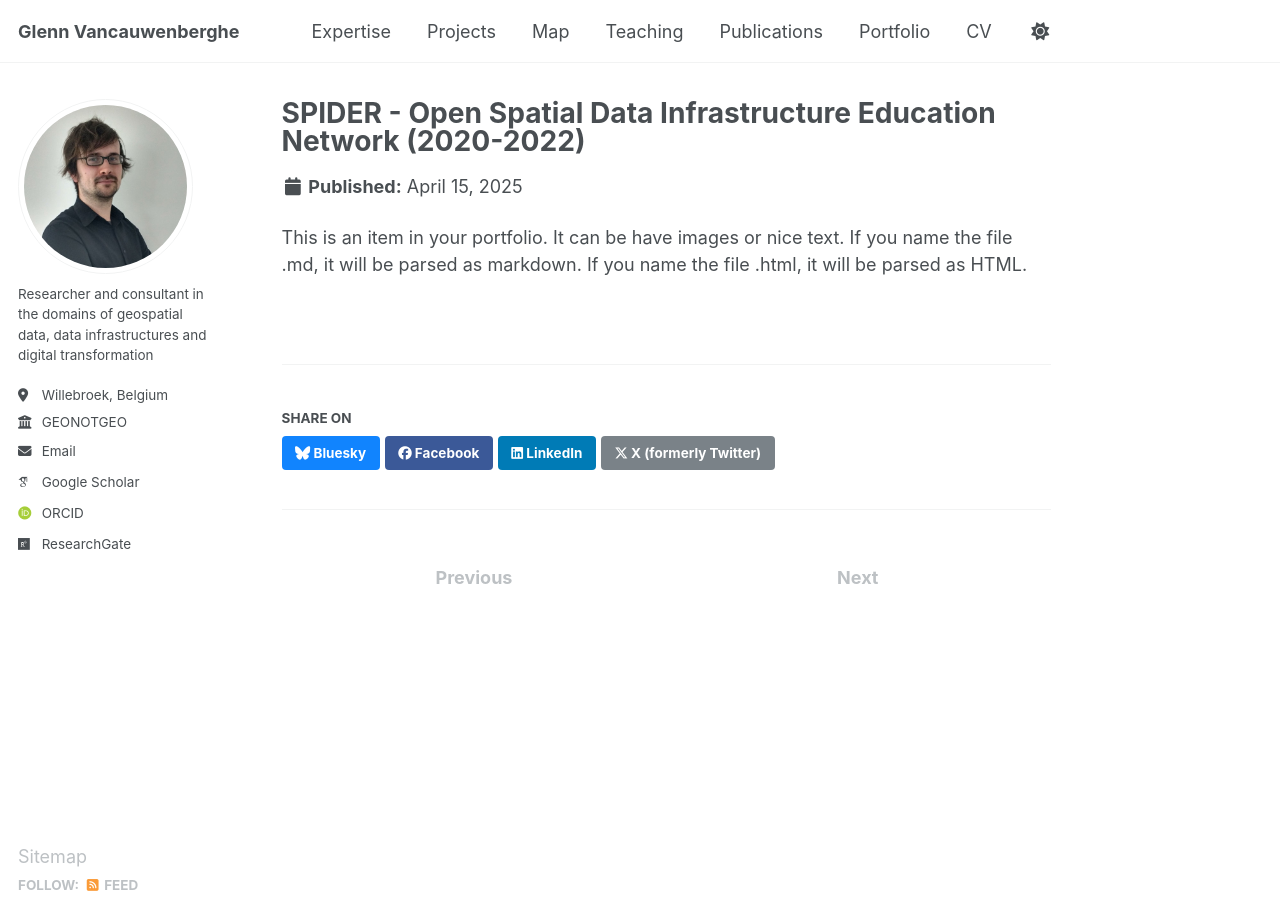
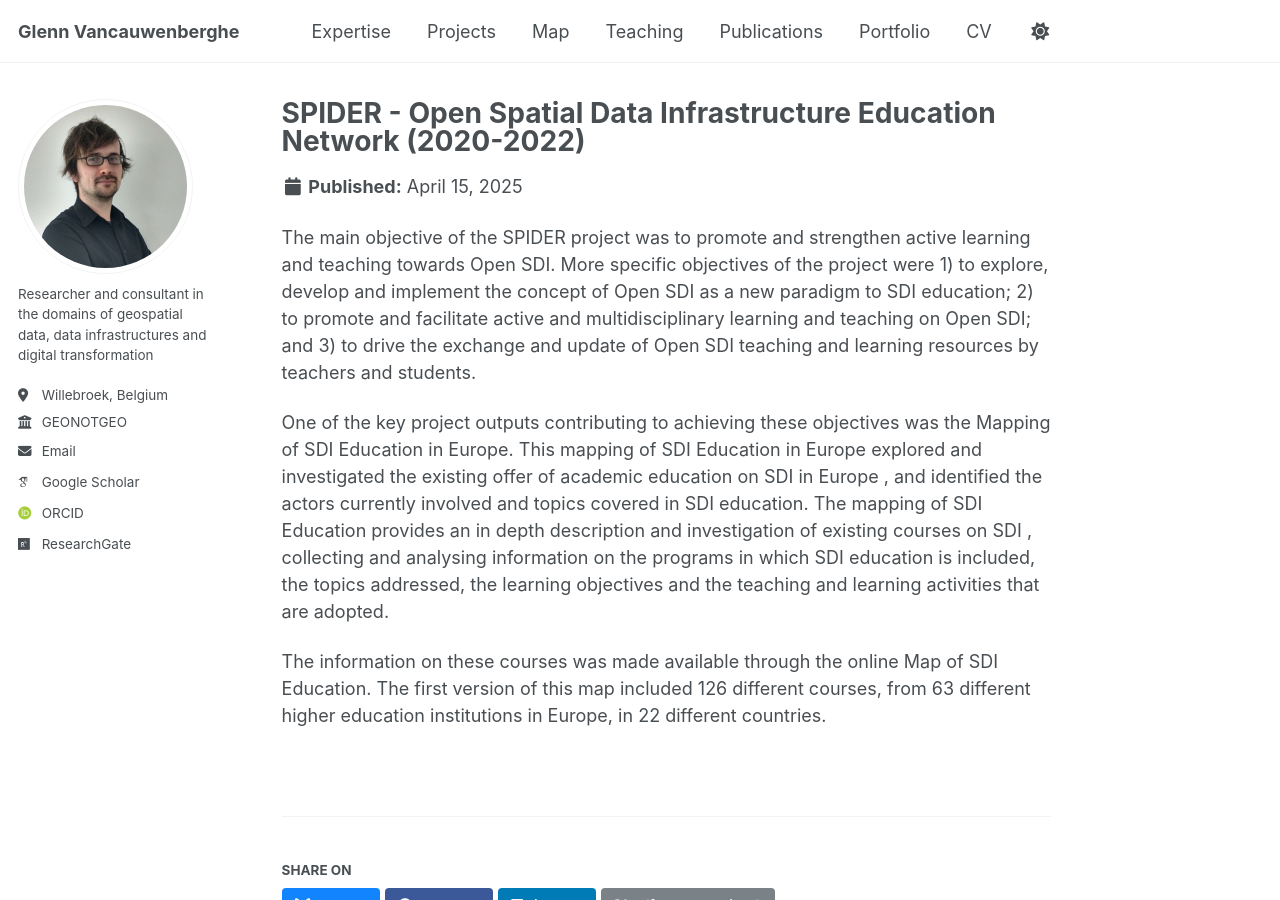
Before and after one commit to GVancauwenberghe/gvancauwenberghe.github.io, a Jekyll site: the page built from _portfolio/portfolio-8.md, in a window 1280 px wide and 900 px high. Built offline with Jekyll 4.4.1, drawn with Linux system fonts in a browser that asks for light colours; some web fonts are replaced.

Commit message:
Update portfolio-8.md

```diff
--- a/_portfolio/portfolio-8.md
+++ b/_portfolio/portfolio-8.md
@@ -1,7 +1,13 @@
 ---
 title: "SPIDER - Open Spatial Data Infrastructure Education Network (2020-2022) "
-excerpt: "Map of SDI Education in Europe<br/><img src='/images/dis4sme.png'>"
+excerpt: "Mapping of SDI Education in Europe<br/><img src='/images/spider.png'>"
 collection: portfolio
 ---
 
-This is an item in your portfolio. It can be have images or nice text. If you name the file .md, it will be parsed as markdown. If you name the file .html, it will be parsed as HTML.
+The main objective of the SPIDER project was to promote and strengthen active learning and teaching towards Open SDI. More specific objectives of the project were 1)
+to explore, develop and implement the concept of Open SDI as a new paradigm to SDI education; 2) to promote and facilitate active and multidisciplinary learning and teaching on Open SDI; and 3) to drive the exchange and update of Open SDI teaching and learning resources by teachers and students.
+
+One of the key project outputs contributing to achieving these objectives was the Mapping of SDI Education in Europe. This mapping of SDI Education in Europe explored and investigated the existing offer of academic education on SDI in Europe , and identified the actors currently involved and topics covered in SDI education. The mapping of SDI Education provides an in depth description and investigation of existing courses on SDI , collecting and analysing information on the programs in which SDI education is included, the topics addressed, the learning objectives and the teaching and learning activities that are adopted.
+
+The information on these courses was made available through the online Map of SDI Education. The first version of this map included 126 different courses, from 63
+different higher education institutions in Europe, in 22 different countries.
```
